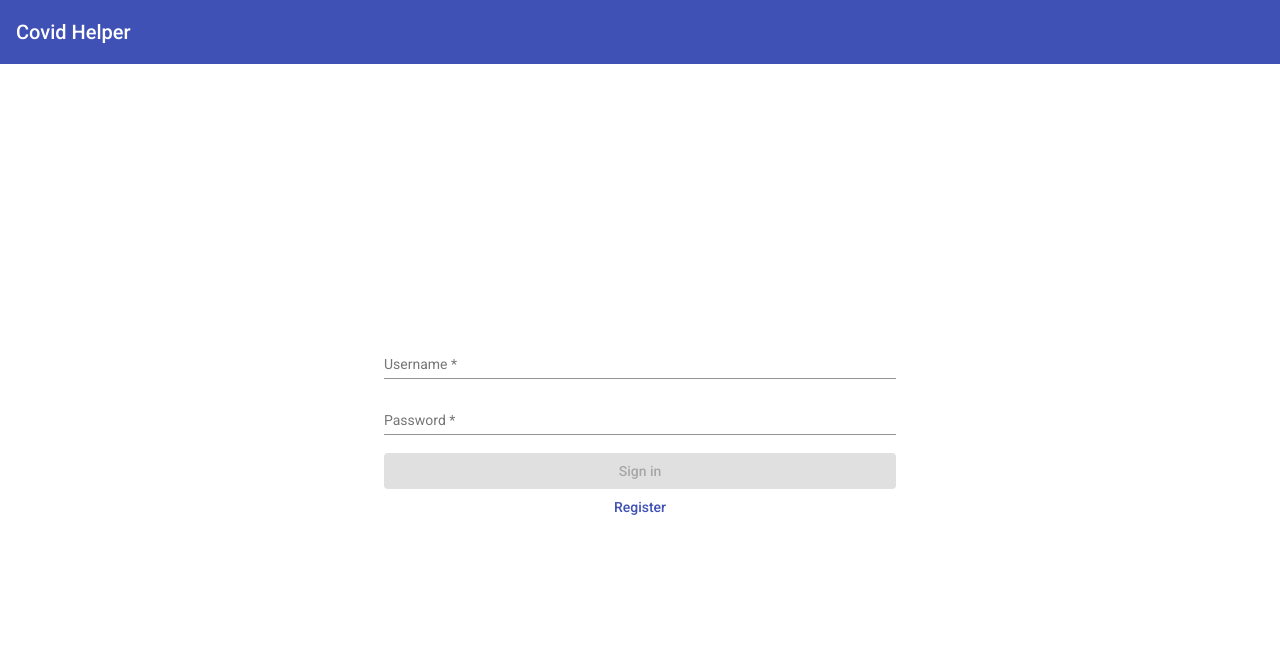
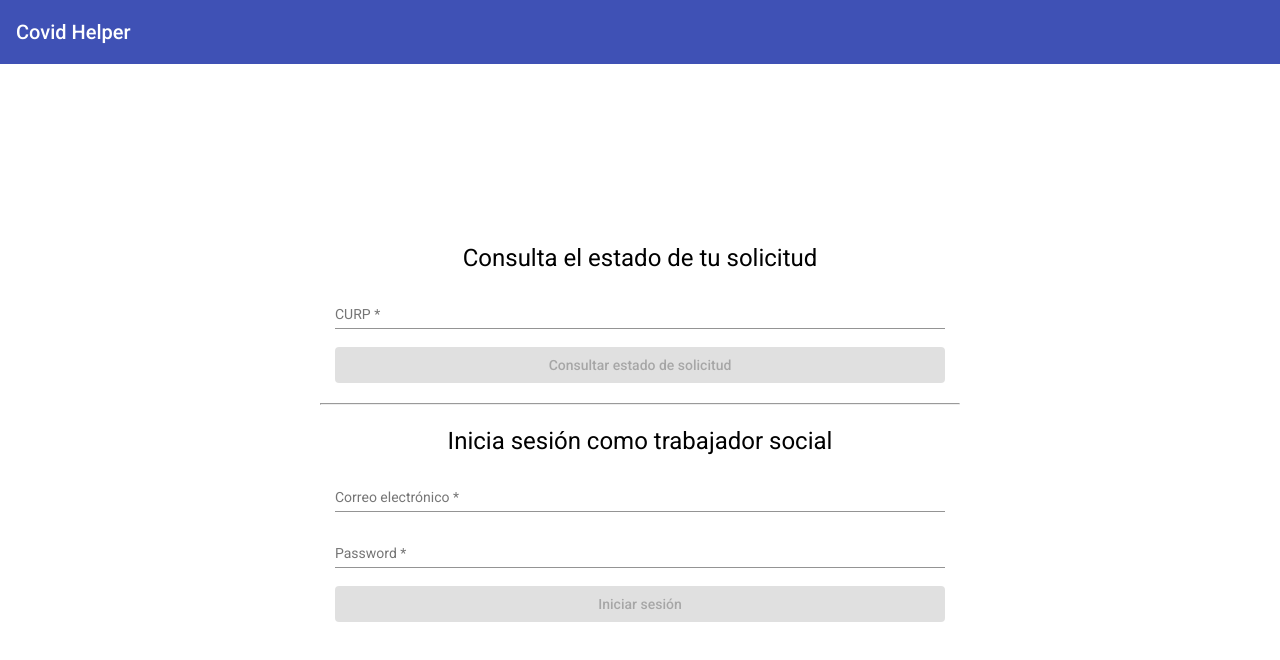
Before and after one commit to arnoldss/hcovid, an Angular app: page /sign-in in a window 1280 px wide. Shown: the top 660 px of the page. Built offline with nearby package versions, Linux system fonts and the light colour scheme.

Commit message:
Add CURP form in sign in component

```diff
--- a/src/app/shared/form-validators.ts
+++ b/src/app/shared/form-validators.ts
@@ -1,6 +1,8 @@
-import { FormGroup, ValidationErrors } from '@angular/forms';
+import { FormGroup, ValidationErrors, AbstractControl } from '@angular/forms';
 
 export class FormValidators {
+  public static readonly CURP_REGEX = /^([A-Z][AEIOUX][A-Z]{2}\d{2}(?:0[1-9]|1[0-2])(?:0[1-9]|[12]\d|3[01])[HM](?:AS|B[CS]|C[CLMSH]|D[FG]|G[TR]|HG|JC|M[CNS]|N[ETL]|OC|PL|Q[TR]|S[PLR]|T[CSL]|VZ|YN|ZS)[B-DF-HJ-NP-TV-Z]{3}[A-Z\d])(\d)$/;
+
   public static confirmPassword(pwdFormGroup: FormGroup): ValidationErrors {
     const password = pwdFormGroup.get('password').value;
     const pwdConfirm = pwdFormGroup.get('pwdConfirm').value;
@@ -8,7 +10,7 @@ export class FormValidators {
       return null;
     } else {
       return {
-        passwordsNotTheSame: { message: 'Passwords don\'t match' }
+        passwordsNotTheSame: { message: "Passwords don't match" },
       };
     }
   }
--- a/src/app/sign-in/sign-in.component.html
+++ b/src/app/sign-in/sign-in.component.html
@@ -1,21 +1,54 @@
 <div class="sign-in-container">
-  <form [formGroup]="form" (ngSubmit)="signIn()">
+  <div>
+    <form [formGroup]="citizenStatusForm" (ngSubmit)="onCitizenSubmit()">
+      <h1>Consulta el estado de tu solicitud</h1>
       <mat-form-field>
-      <mat-label>Username</mat-label>
-      <input matInput type="text" placeholder="Username" formControlName="username" />
+        <mat-label>CURP</mat-label>
+        <input matInput type="text" placeholder="CURP" formControlName="curp" />
+      </mat-form-field>
+
+      <button
+        mat-raised-button
+        color="primary"
+        type="submit"
+        [disabled]="!citizenStatusForm.valid"
+      >
+        Consultar estado de solicitud
+      </button>
+    </form>
+
+    <hr />
+
+    <form [formGroup]="socialWorkerForm" (ngSubmit)="onSocialWorkerSubmit()">
+      <h1>Inicia sesión como trabajador social</h1>
+      <mat-form-field>
+        <mat-label>Correo electrónico</mat-label>
+        <input
+          matInput
+          type="text"
+          placeholder="Correo electrónico"
+          formControlName="email"
+        />
       </mat-form-field>
 
       <mat-form-field>
         <mat-label>Password</mat-label>
-      <input matInput type="password" placeholder="Password" formControlName="password" />
+        <input
+          matInput
+          type="password"
+          placeholder="Password"
+          formControlName="password"
+        />
       </mat-form-field>
 
-    <button mat-raised-button color="primary" type="submit" [disabled]="!form.valid">
-      Sign in
-    </button>
-
-    <button mat-button color="primary" type="button" [routerLink]="['/citizen-register']">
-      Register
+      <button
+        mat-raised-button
+        color="primary"
+        type="submit"
+        [disabled]="!socialWorkerForm.valid"
+      >
+        Iniciar sesión
       </button>
     </form>
   </div>
+</div>
--- a/src/app/sign-in/sign-in.component.scss
+++ b/src/app/sign-in/sign-in.component.scss
@@ -4,18 +4,25 @@
   justify-content: center;
   height: 100%;
 
-  form {
-    width: 40%;
+  & > div {
+    text-align: center;
+    width: 50%;
 
-    mat-form-field, button {
-      width: 100%;
+    form {
+      margin: 20px 0;
+      padding: 0 15px;
+
+      mat-form-field,
+      button {
+        width: 100%;
+      }
     }
   }
 }
 
 @media (max-width: 425px) {
   .sign-in-container {
-    form {
+    & > div {
       width: 80%;
     }
   }
--- a/src/app/sign-in/sign-in.component.ts
+++ b/src/app/sign-in/sign-in.component.ts
@@ -1,43 +1,47 @@
 import { Component, OnInit } from '@angular/core';
+import { FormBuilder, FormGroup, Validators } from '@angular/forms';
 import { Router } from '@angular/router';
-import { FormGroup, FormBuilder, Validators } from '@angular/forms';
-import { MatSnackBar, MatSnackBarConfig } from '@angular/material/snack-bar';
 import { SignInService } from './sign-in.service';
+import { FormValidators } from '../shared/form-validators';
 
 @Component({
   selector: 'app-sign-in',
   templateUrl: 'sign-in.component.html',
-  styleUrls: ['sign-in.component.scss']
+  styleUrls: ['sign-in.component.scss'],
 })
 export class SignInComponent implements OnInit {
-  form: FormGroup;
+  socialWorkerForm: FormGroup;
+  citizenStatusForm: FormGroup;
 
-  constructor(private fb: FormBuilder,
-              private router: Router,
-              private snackbar: MatSnackBar,
-              private signInService: SignInService,) { }
+  constructor(
+    private fb: FormBuilder,
+    private router: Router,
+    private signInService: SignInService
+  ) {}
 
   ngOnInit() {
-    this.form = this.fb.group({
-      username: [null, Validators.required],
-      password: [null, Validators.required]
+    this.socialWorkerForm = this.fb.group({
+      email: [null, [Validators.required, Validators.email]],
+      password: [null, Validators.required],
+    });
+    this.citizenStatusForm = this.fb.group({
+      curp: [null, [Validators.required, Validators.pattern(FormValidators.CURP_REGEX)]],
     });
   }
 
-  signIn() {
-    const username = this.form.get('username').value;
-    const password = this.form.get('password').value;
-    const snackbarConfig: MatSnackBarConfig = { duration: 10000 };
-   this.signInService.authenticate(username, password).subscribe(
-    data => {
-      this.router.navigate(['/admin'])
+  onCitizenSubmit() {
+    const curp = this.citizenStatusForm.value.curp;
+    console.log(curp);
+  }
 
-    },
-    error => {
-
-    }
-  )
-
-
+  onSocialWorkerSubmit() {
+    const email = this.socialWorkerForm.get('email').value;
+    const password = this.socialWorkerForm.get('password').value;
+    this.signInService.authenticate(email, password).subscribe(
+      (data) => {
+        this.router.navigate(['/admin']);
+      },
+      (error) => {}
+    );
   }
 }
```
Lines whose indentation alone changed are shown as unchanged.
